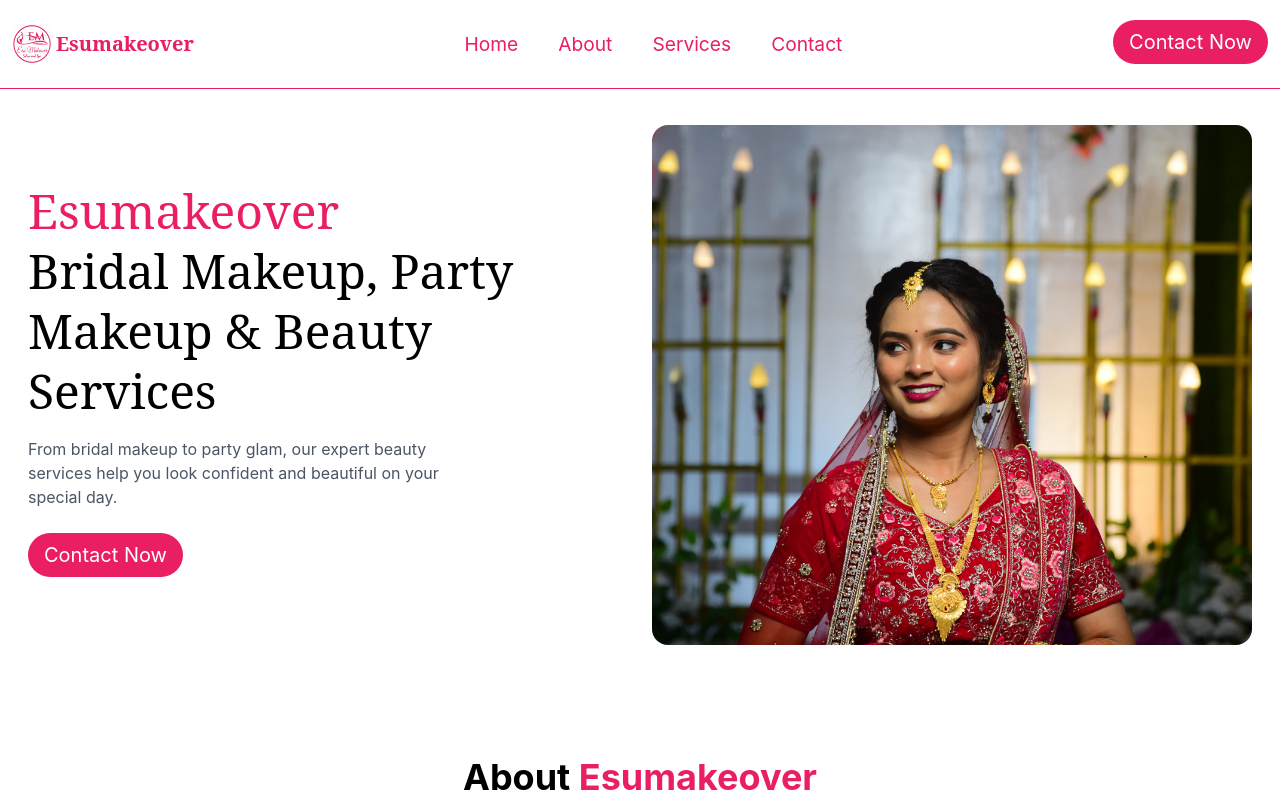
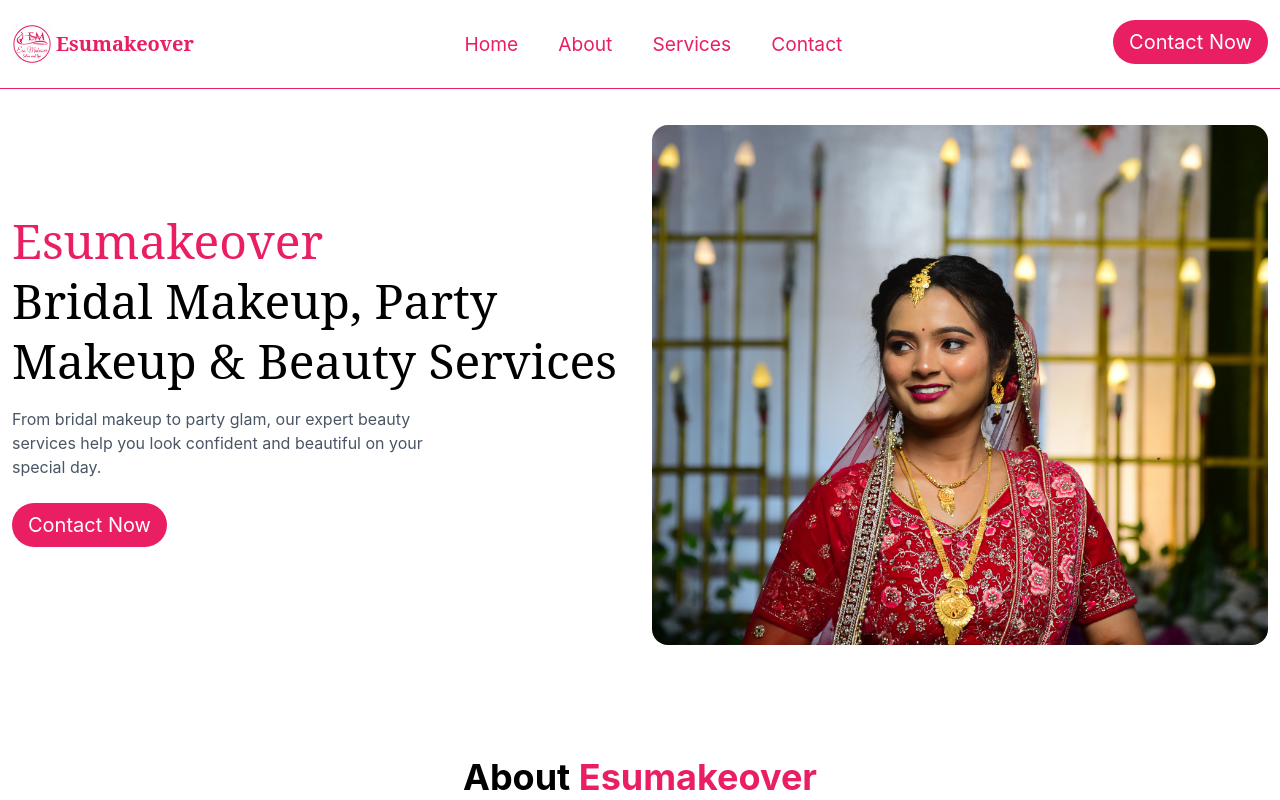
Before and after one commit to anchal-github123/ESUMAKEOVER, a React (Vite) app: page / in a window 1280 px wide. Shown: the top 800 px of the page. Built offline with nearby package versions, Linux system fonts and the light colour scheme.

Commit message:
Home page changes2

```diff
--- a/src/pages/Home.jsx
+++ b/src/pages/Home.jsx
@@ -6,7 +6,7 @@
 
 function Home() {
   return (
-    <main className="max-w-7xl mx-auto px-4">
+    <main className="">
 
       {/* HERO SECTION */}
       <section className="grid md:grid-cols-2 gap-6 items-center py-6">
```
